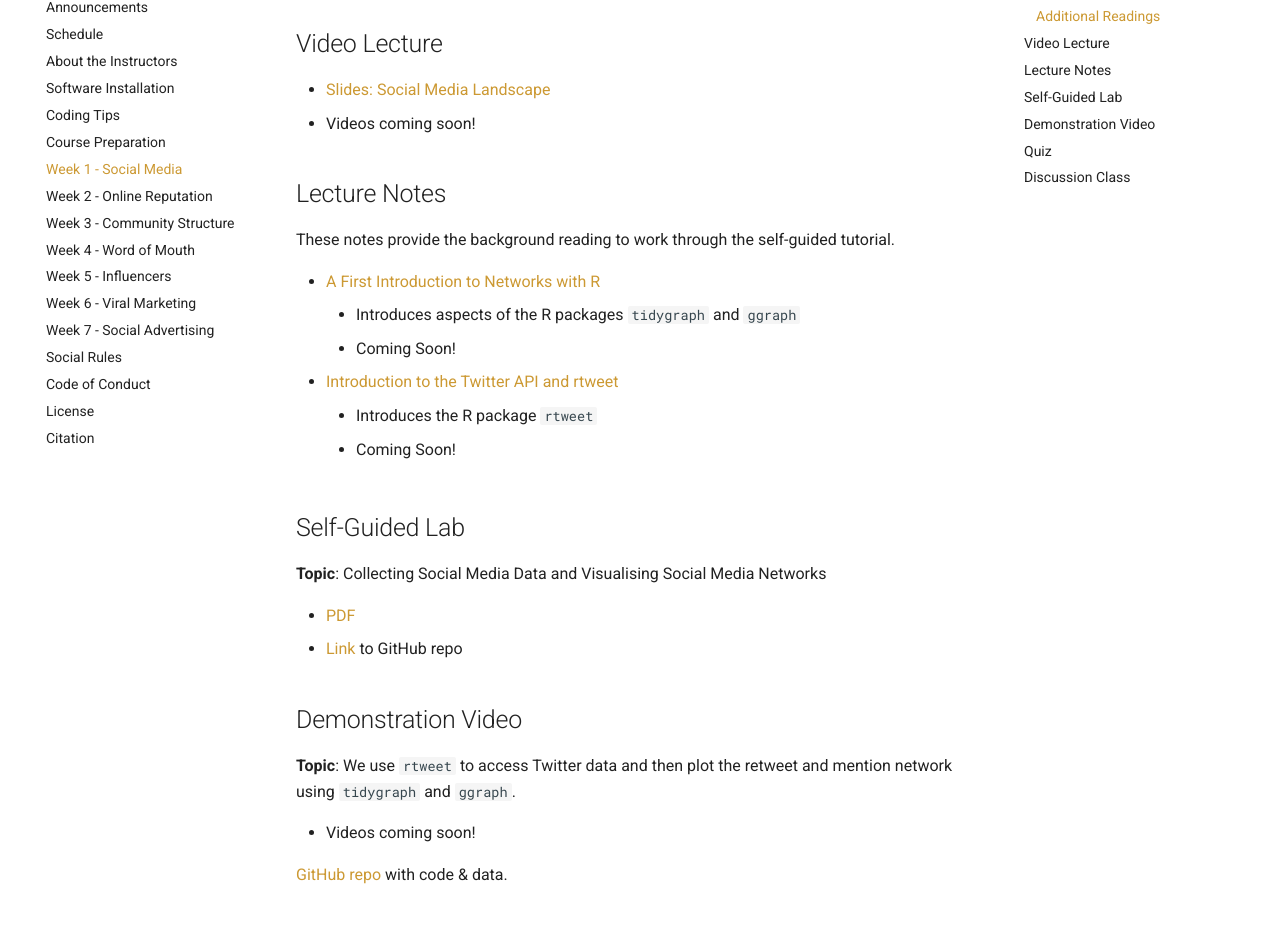
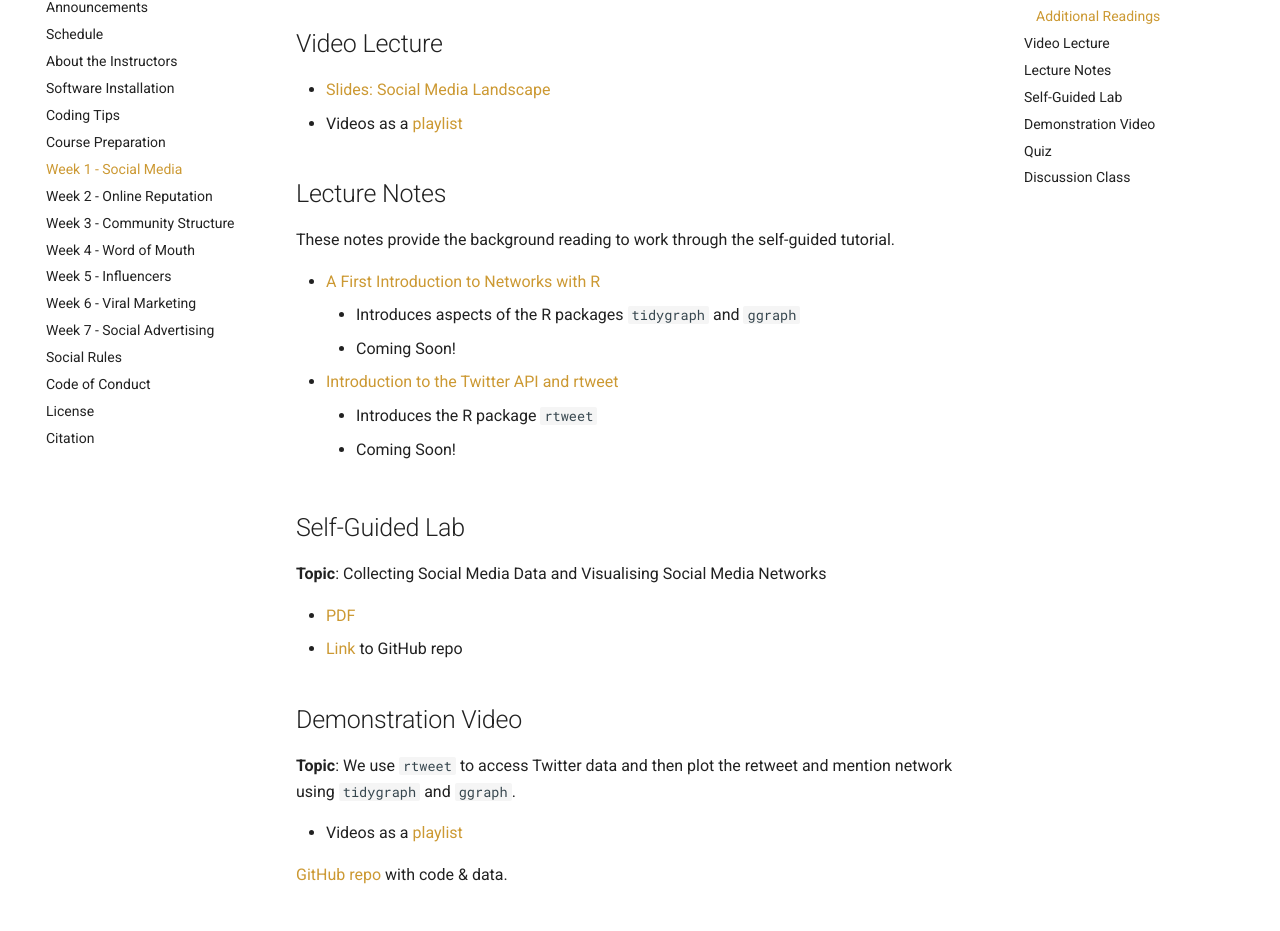
Before and after one commit to tisem-digital-marketing/2021-smwa, an MkDocs documentation site: the page built from docs/week_01.md, in a window 1280 px wide and 1400 px high, scrolled down 669 px. Shown: the part 146-1077 px from the top of the window. Built offline with MkDocs 1.6.1 and Material for MkDocs 9.7.7, drawn with Linux system fonts in a browser that asks for light colours; old or Windows-style settings are respelled for this version of MkDocs.

Commit message:
playlists for week 1

```diff
--- a/docs/week_01.md
+++ b/docs/week_01.md
@@ -21,7 +21,7 @@ Parts of these readings and themes from them will be covered in the video lectur
 ## Video Lecture
 
 * [Slides: Social Media Landscape][lecture-slides]
-* Videos coming soon!
+* Videos as a [playlist](https://www.youtube.com/watch?v=O5FwDo-tSgI&list=PL9QkA7C7GRGXIC43pkTWyfQKkgXChs2E_)
 <!-- * Watch the videos as a playlist, or individually: -->
 
 ## Lecture Notes
@@ -46,7 +46,7 @@ These notes provide the background reading to work through the self-guided tutor
 
 **Topic**: We use `rtweet` to access Twitter data and then plot the retweet and mention network using `tidygraph` and `ggraph`.
 
-* Videos coming soon!
+* Videos as a [playlist](https://www.youtube.com/watch?v=ui0C1-h1mxA&list=PL9QkA7C7GRGX6HB6JXFV3VwbQHYkTFHP4)
 
 <!-- Watch the videos as a playlist, or individually:
 
```
